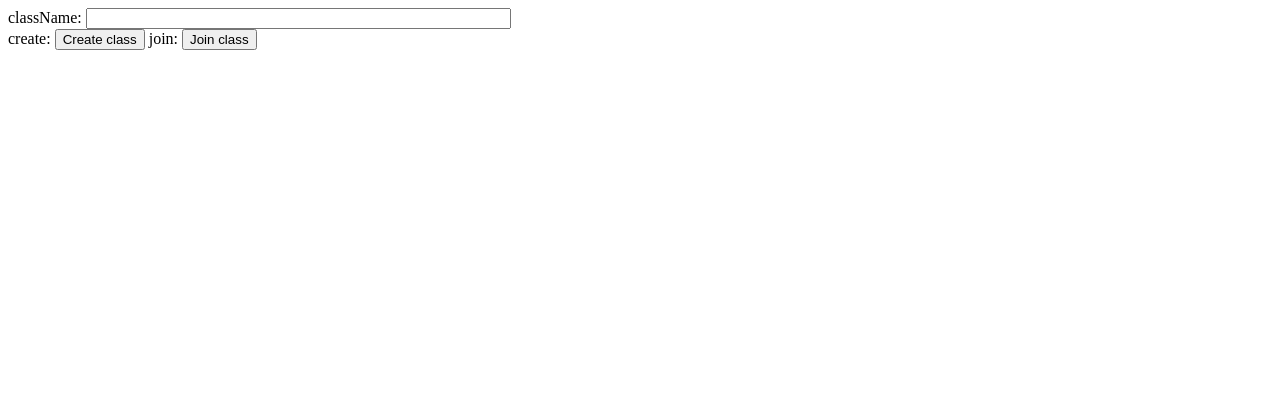
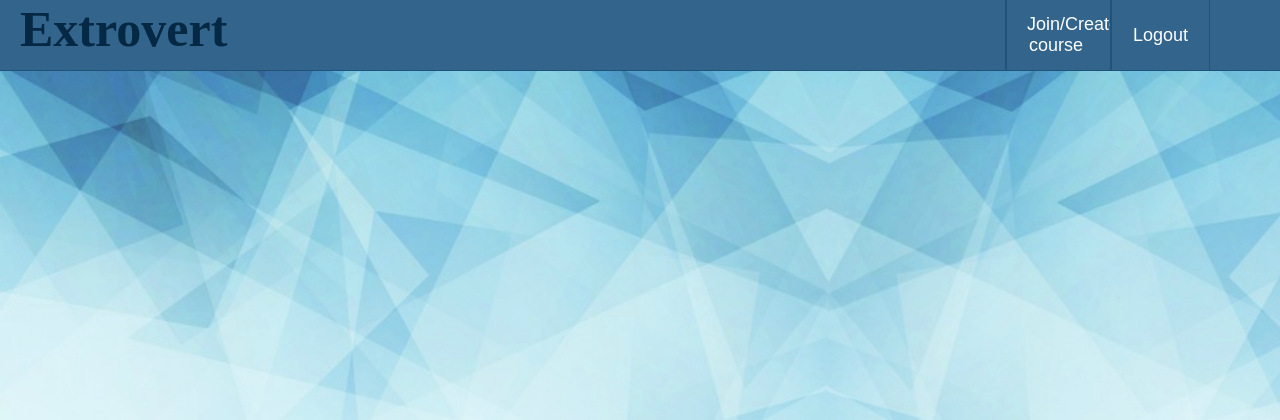
Before and after one commit to HugoSK/Group86TDT4140, a Django app: page /home/ in a window 1280 px wide. Shown: the top 420 px of the page. Run offline with Django 3.2, Linux system fonts and the light colour scheme; a user stored in the database is signed in.

Commit message:
added courses and logout function, implemented homepage for users after login

```diff
--- a/myapp2/login/templates/homepage.html
+++ b/myapp2/login/templates/homepage.html
@@ -1,15 +1,21 @@
-<!DOCTYPE html>
-<html lang="en">
+{% load static %}
+<html>
 <head>
-    <meta charset="UTF-8">
-    <title>homepage</title>
+    <link rel="stylesheet" href="{% static 'css/style.css' %}">
+    <title>Django Login Application |
+        {% block title %}{% endblock %}</title>
 </head>
 <body>
-<form id="classes" method="post" action="/home/">
-    className: <input type="text" name="className" value="" size="50" />
-    <br />
-    create: <input type="submit" name="create" value="Create class" />
-    join: <input type="submit" name="join" value="Join class" />
-</form>
+<div id="header">Extrovert
+    <form action="/course">
+        <button class="Register" >Join/Create course</button>
+    </form>
+    <form action="/logout">
+        <button class="Login" >Logout</button>
+    </form>
+</div>
+<br><br><br><p>{% block head %}{% endblock %}</p>
+<div style="text-align: center; padding-top: 10px;">{% block content %}{% endblock %}</div>
+
 </body>
 </html>
--- a/myapp2/login/templates/login/login.html
+++ b/myapp2/login/templates/login/login.html
@@ -18,8 +18,8 @@
                 <br />
 
                 <input type="submit" value="submit" />
-            </form>
+    </form>
 
-        </body>
+    </body>
     </html>
 {% endblock %}
--- a/myapp2/login/templates/login/success.html
+++ b/myapp2/login/templates/login/success.html
@@ -1,9 +1,8 @@
-{% extends "base.html" %}
 {% block title %}Login Successful{% endblock %}
 {% block head %}
  Login Completed Successfully
 {% endblock %}
 {% block content %}
     login successfull
-    <a href="/">index</a>
+    <a href="/home">homepage</a>
 {% endblock %}
--- a/myapp2/login/templates/register/success.html
+++ b/myapp2/login/templates/register/success.html
@@ -5,5 +5,5 @@
 {% endblock %}
 {% block content %}
     Thank you for registering.
-    <a href="/">login</a>
+    <a href="/">homepage</a>
 {% endblock %}
--- a/myapp2/login/views.py
+++ b/myapp2/login/views.py
@@ -70,7 +70,7 @@ def user_login(request):
         return render_to_response('login/login.html', {}, context)
 
 @login_required(login_url='login')
-def homepage(request):
+def course_view(request):
     context = RequestContext(request)
     if request.method == "POST":
         className = request.POST.get('className')
@@ -88,13 +88,17 @@ def homepage(request):
     else:
         # No context variables to pass to the template system, hence the
         # blank dictionary object...
-        return render_to_response('homepage.html', {}, context)
+        return render_to_response('courses/courses.html', {}, context)
 
 
 @login_required(login_url='login')
 def user_login_success(request):
     return render_to_response('login/success.html')
 
+@login_required(login_url='login')
+def user_logout(request):
+
+    return render_to_response('login/logout.html')
 
 @login_required(login_url='login')
 def student_view(request):
@@ -103,6 +107,9 @@ def student_view(request):
         slowReq.save() #Lagrer det til database, for å hente ut referer til Slowdown.objects
     return render_to_response('usersites/student.html')
 
+@login_required(login_url='login')
+def homepage_view(request):
+    return render_to_response('homepage.html')
 
 @login_required(login_url='login')
 def teacher_view(request):
--- a/myapp2/myapp2/urls.py
+++ b/myapp2/myapp2/urls.py
@@ -22,10 +22,12 @@ urlpatterns = [
     url(r'^admin/', admin.site.urls),
     url(r'^$', views.index_view, name='index'),
     url(r'^login/$', views.user_login, name='login'),
+    url(r'^login/$', views.user_logout, name='logout'),
     url(r'^login/success/$', views.user_login_success, name='success'),
     url(r'^register/$', views.register_view, name='register'),
     url(r'^register/success/$', views.register_success, name='register_success'),
     url(r'^usersites/student/$', views.student_view, name='student'),
     url(r'^usersites/teacher/$', views.teacher_view, name='teacher'),
-    url(r'^home/$', views.homepage, name='homepage'),
+    url(r'^home/$', views.homepage_view, name='homepage'),
+    url(r'^course/$', views.course_view, name='course'),
 ]
```
Also changed, not shown: myapp2/login/templates/courses/courses.html (added, +14 -0 lines), myapp2/login/templates/login/logout.html (added, +21 -0 lines).
